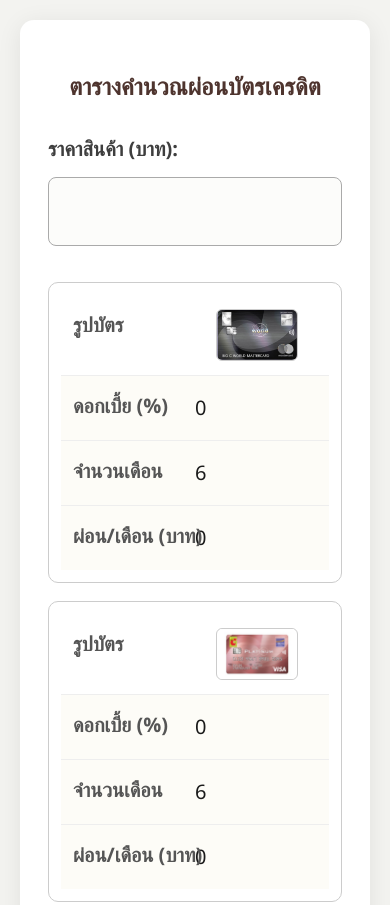
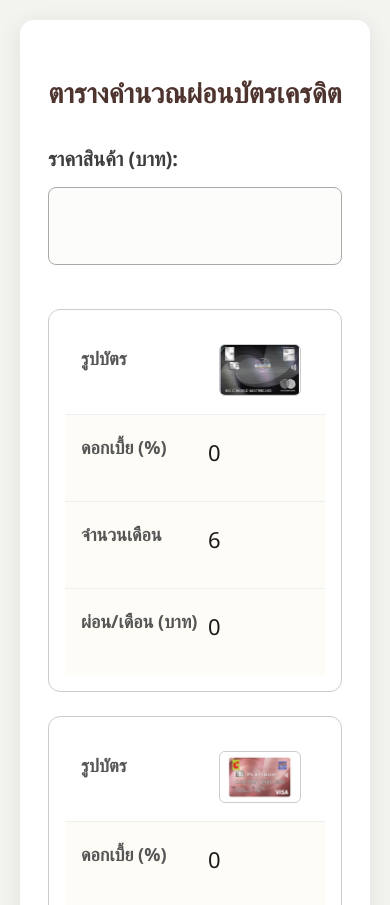
Before and after one commit to Secret168168/Installment, a plain HTML site: page index.html in a window 390 px wide. Shown: the top 905 px of the page. Drawn offline with Linux system fonts and the light colour scheme.

Commit message:
update https://fluke-edit.netlify.app/

```diff
--- a/style.css
+++ b/style.css
@@ -34,35 +34,62 @@ label {
   font-size: 20px;
 }
 
-input[type="number"] {
+/* Input ป้องกันซูมและขนาดใหญ่เต็มพื้นที่ */
+input[type="number"],
+input[type="text"],
+input,
+textarea {
+  font-size: clamp(18px, 4vw, 28px);
+  padding: 16px;
   width: 100%;
-  padding: 14px;
-  font-size: 20px;
+  box-sizing: border-box;
+  border: 1px solid #aaa;
+  border-radius: 8px;
+  background-color: #fcfcfa;
   margin-bottom: 20px;
-  border: 1px solid #aaa;
-  border-radius: 6px;
-  box-sizing: border-box;
-  background-color: #fcfcfa;
 }
 
+/* ปุ่มใหญ่แบบออโต้ */
+button {
+  font-size: clamp(20px, 5vw, 32px);
+  padding: 18px 20px;
+  width: 100%;
+  box-sizing: border-box;
+  background-color: #000000;
+  color: white;
+  border: none;
+  border-radius: 10px;
+  cursor: pointer;
+  transition: background-color 0.3s ease;
+  margin: 12px 0;
+}
+
+button:hover {
+  background-color: #222;
+}
+
+/* ตารางใหญ่เต็มพื้นที่ */
 table {
   width: 100%;
-  border-collapse: collapse;
-  margin-top: 16px;
-  font-size: 19px;
+  max-width: 100%;
+  border-collapse: separate;
+  border-spacing: 0 8px;
+  margin-top: 24px;
+  font-size: 20px;
 }
 
 th, td {
   border: 1px solid #ccc;
-  padding: 14px 10px;
+  padding: 18px 14px;
   text-align: center;
   white-space: nowrap;
+  min-width: 100px;
 }
 
 th {
   background-color: #e0dcd5; /* เบจอมทอง */
   color: #2c2c2c;
-  font-size: 20px;
+  font-size: 22px;
 }
 
 td[contenteditable="true"] {
@@ -77,29 +104,7 @@ td[contenteditable="true"] {
   font-size: 20px;
 }
 
-button {
-  padding: 16px;
-  background-color: #000000; /* ม่วงเข้มหรู */
-  color: white;
-  border: none;
-  border-radius: 6px;
-  cursor: pointer;
-  font-size: 20px;
-  margin: 12px 0;
-  width: 100%;
-  box-sizing: border-box;
-  transition: background-color 0.3s ease;
-}
-
-button:hover {
-  background-color: #4a148c;
-}
-
-#addRowBtn {
-  margin-top: 20px;
-}
-
-/* ✅ รูปบัตรเครดิต */
+/* รูปบัตรเครดิต */
 .card-img {
   width: 80px;
   height: 50px;
@@ -110,7 +115,7 @@ button:hover {
   margin: auto;
 }
 
-/* ✅ Responsive */
+/* Responsive สำหรับมือถือ */
 @media screen and (max-width: 768px) {
   table, thead, tbody, th, td, tr {
     display: block;
@@ -121,31 +126,33 @@ button:hover {
   }
 
   tr {
-    margin-bottom: 18px;
+    margin-bottom: 24px;
     border: 1px solid #ccc;
-    padding: 12px;
-    border-radius: 10px;
+    padding: 16px;
+    border-radius: 12px;
     background: #fff;
   }
 
   td {
     text-align: left;
     position: relative;
-    padding-left: 50%;
+    padding-left: 55%;
     border: none;
     border-bottom: 1px solid #eee;
-    font-size: 20px;
+    font-size: 22px;
+    min-height: 50px;
   }
 
   td::before {
     content: attr(data-label);
     position: absolute;
-    top: 12px;
-    left: 12px;
+    top: 16px;
+    left: 16px;
     width: 45%;
     font-weight: bold;
     color: #555;
     white-space: nowrap;
+    font-size: 18px;
   }
 
   td:last-child {
@@ -153,59 +160,15 @@ button:hover {
   }
 
   h1 {
-    font-size: 24px;
+    font-size: 28px;
   }
 
-  input[type="number"],
-  button {
-    font-size: 22px;
-  }
-}
-input[type="number"],
-input[type="text"],
-input,
-textarea {
-  font-size: 16px; /* ✅ กันซูมแน่นอน */
-}
-input[type="number"],
-input[type="text"],
-input,
-textarea {
-  font-size: clamp(18px, 4vw, 28px); /* ✅ ปรับขนาดอัตโนมัติ ตามหน้าจอ */
-  padding: 16px;
-  width: 100%;
-  box-sizing: border-box;
-  border: 1px solid #aaa;
-  border-radius: 8px;
-  background-color: #fcfcfa;
-}
-
-/* ปุ่มใหญ่แบบออโต้ */
-button {
-  font-size: clamp(20px, 5vw, 32px); /* ✅ ใหญ่ขึ้นตามขนาดจอ */
-  padding: 18px 20px;
-  width: 100%;
-  box-sizing: border-box;
-  background-color: #000000;
-  color: white;
-  border: none;
-  border-radius: 10px;
-  cursor: pointer;
-  transition: background-color 0.3s ease;
-}
-
-button:hover {
-  background-color: #222;
-}
-
-/* Responsive Mobile: ทำให้ input กับปุ่มใหญ่แบบเต็มหน้าจอแนวตั้ง */
-@media screen and (max-width: 768px) {
   input[type="number"],
   input[type="text"],
   button {
     width: 100vw;
     max-width: 100%;
-    font-size: clamp(22px, 6vw, 36px); /* ใหญ่มากสำหรับมือถือ */
-    padding: 20px;
+    font-size: clamp(24px, 6vw, 38px);
+    padding: 24px;
   }
 }
```
